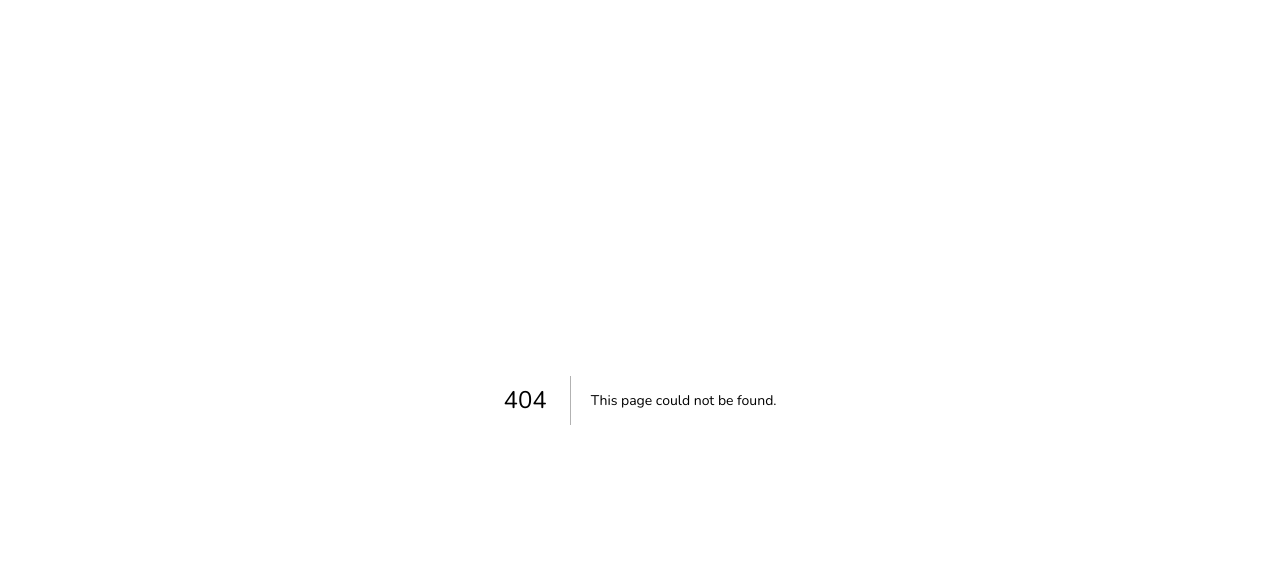
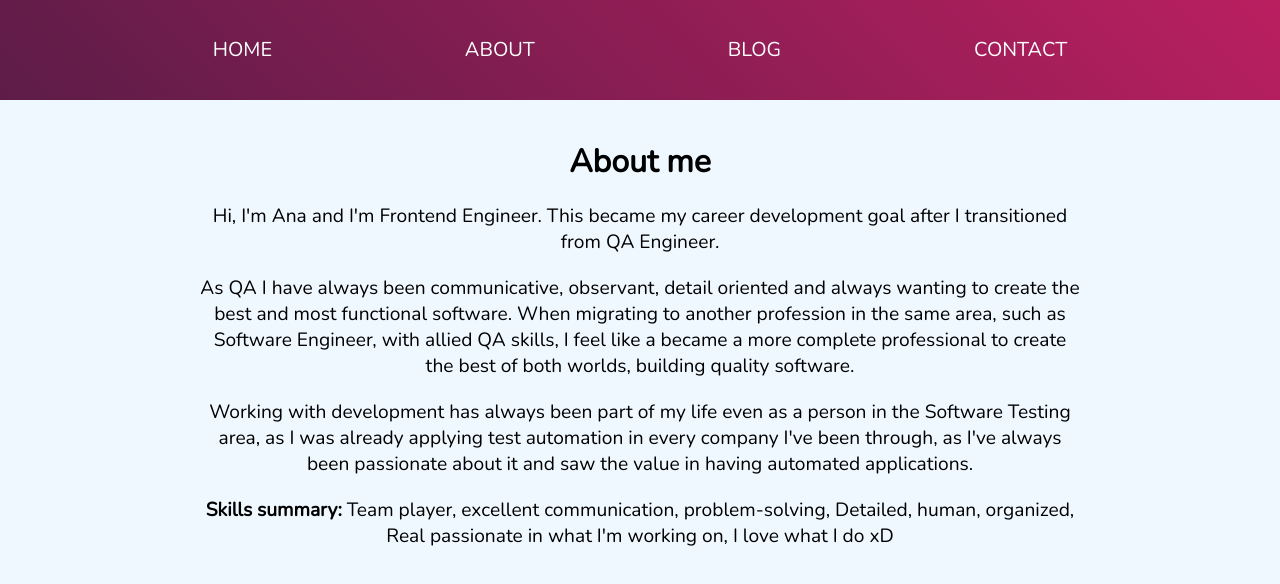
Before and after one commit to apvale/portfolio-next-gen, a Next.js app: page /components/About in a window 1280 px wide. Before the commit this address had no page. Shown: the top 584 px of the page. Built offline with nearby package versions, Linux system fonts and the light colour scheme.

Commit message:
feat(About): add new about

```diff
--- /dev/null
+++ b/pages/components/About.jsx
@@ -0,0 +1,41 @@
+import styles from '../../styles/styles.module.css'
+import Header from './Header.jsx'
+
+const About = () => {
+  return (
+    <div className={styles.container}>
+      <Header />
+      <div className={styles.about}>
+        <h1 className={styles['about-title']}>About me</h1>
+        <div className={styles['about-content']}>
+          <p>
+            Hi, I'm Ana and I'm Frontend Engineer. This became my career
+            development goal after I transitioned from QA Engineer.
+          </p>
+          <p>
+            As QA I have always been communicative, observant, detail oriented
+            and always wanting to create the best and most functional software.
+            When migrating to another profession in the same area, such as
+            Software Engineer, with allied QA skills, I feel like a became a
+            more complete professional to create the best of both worlds,
+            building quality software.
+          </p>
+          <p>
+            Working with development has always been part of my life even as a
+            person in the Software Testing area, as I was already applying test
+            automation in every company I've been through, as I've always been
+            passionate about it and saw the value in having automated
+            applications.
+          </p>
+          <p>
+            <strong>Skills summary:</strong> Team player, excellent
+            communication, problem-solving, Detailed, human, organized, Real
+            passionate in what I'm working on, I love what I do xD
+          </p>
+        </div>
+      </div>
+    </div>
+  )
+}
+
+export default About
--- /dev/null
+++ b/pages/components/Header.jsx
@@ -0,0 +1,49 @@
+import styles from '../../styles/styles.module.css'
+import {FaBars, FaTimes} from 'react-icons/fa'
+import {useState} from 'react'
+
+const Header = () => {
+  const [active, setActive] = useState(false)
+  const showMenu = () => {
+    setActive(!active)
+  }
+
+  const cx = (...classNames) => classNames.join(' ')
+
+  return (
+    <nav>
+      <button className={styles.hamburguer} id="hamburguer" onClick={showMenu}>
+        {active ? <FaTimes size={30} /> : <FaBars size={30} />}
+      </button>
+      <ul
+        className={
+          active ? cx(styles.navul, styles['show-menu']) : styles.navul
+        }
+        id="nav-ul"
+      >
+        <li>
+          <a className={styles['nav-link']} href="/">
+            HOME
+          </a>
+        </li>
+        <li>
+          <a className={styles['nav-link']} href="/about">
+            ABOUT
+          </a>
+        </li>
+        <li>
+          <a className={styles['nav-link']} href="/blog">
+            BLOG
+          </a>
+        </li>
+        <li>
+          <a className={styles['nav-link']} href="/contact">
+            CONTACT
+          </a>
+        </li>
+      </ul>
+    </nav>
+  )
+}
+
+export default Header
--- a/styles/global.css
+++ b/styles/global.css
@@ -32,7 +32,6 @@ nav a:hover{
     display: flex;
     width: 100%;
     justify-content: center;
-    margin-top: 40px;
     padding: 20px;
   }
 }
--- a/styles/styles.module.css
+++ b/styles/styles.module.css
@@ -39,6 +39,7 @@
   justify-content: flex-end;
   flex-direction: row;
   padding: 1.5rem;
+  z-index: 3;
 }
 
 .maindescription {
@@ -50,16 +51,25 @@
 }
 
 .navul {
+  display: flex;
+  justify-content: center;
+  background: linear-gradient(45deg, #2e1b3b,#ba1f60);
   list-style: none;
   text-align: center;
-  width: 100%;
-  display: none;
+  height: 100vh;
+  width: 100vw;
+  transform: translateX(-100%);
+  transition: transform 0.5s ease-in;
   flex-direction: column;
+  z-index: 2;
+  position: absolute;
+  font-size: 2em;
+  line-height: 3em;
 }
 
 .show-menu {
-  display: flex;
-  visibility: visible;
+  transform: translateX(0);
+  transition: transform 0.5s ease-in;
 }
 
 .social {
@@ -97,7 +107,7 @@
   }
 }
 
-@media (min-width: 767px) {
+@media (min-width: 768px) {
   .maindescription {
     display: flex;
     justify-content: center;
@@ -121,9 +131,49 @@
     visibility: visible;
     flex-direction: row;
     justify-content: space-evenly;
+    transform: translate(0);
+    position: static;
+    height: auto;
+    width: 100%;
+    background: none;
+    font-size: 20px;
   }
 
   .social-item {
     padding: 20px;
   }
 }
+
+
+/* About */
+
+
+.about {
+  display: flex;
+  flex-direction: column;
+  align-content: center;
+  text-align: center;
+  background-color: aliceblue;
+  padding-top: 40px;
+  flex-grow: 1;
+}
+
+.about-content {
+  padding-left: 10px;
+  padding-right: 10px;
+}
+
+.about-content p {
+  padding-top: 20px;
+}
+
+@media (min-width: 768px) {
+  .about {
+    display: flex;
+    align-items: center;
+  }
+  .about-content {
+    font-size: 1.2rem;
+    max-width: 900px;
+  }
+}
```
Also changed, not shown: pages/about.js (+4 -4 lines), pages/components/Home.jsx (+3 -45 lines), 1 other file (tests, documents, lock files or other folders).
